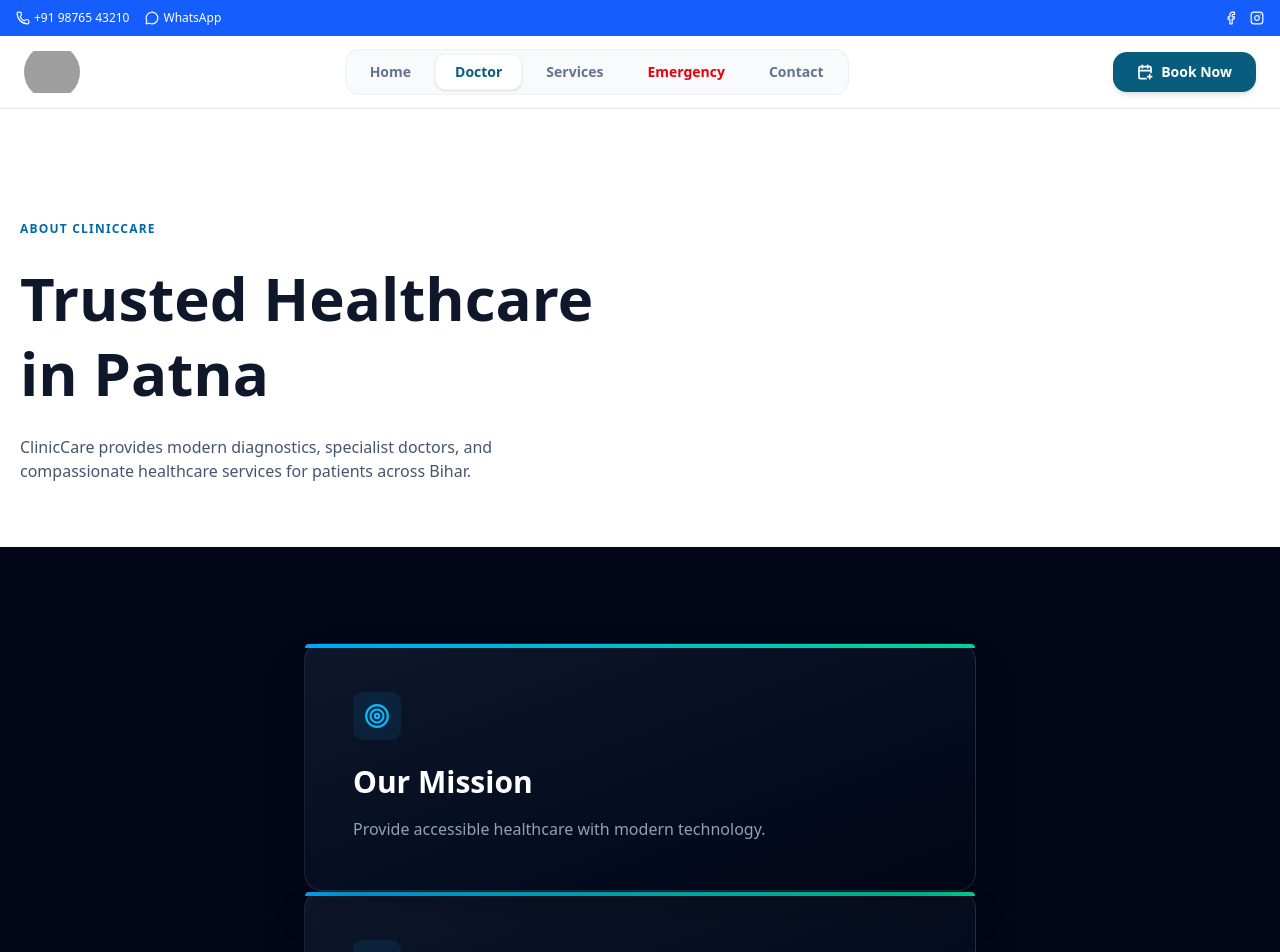
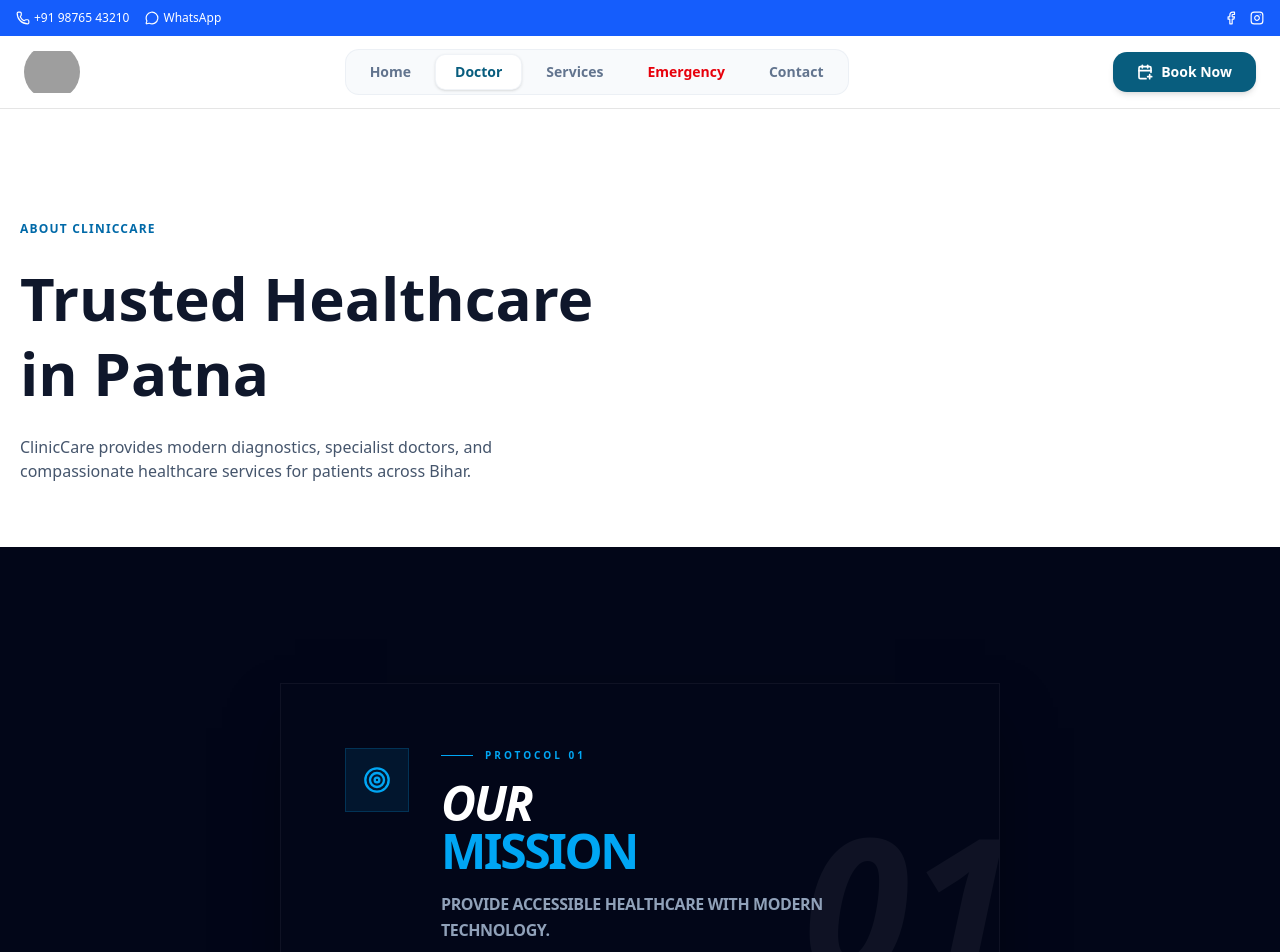
Before and after one commit to md-faizanahmad/clinic-web-app, a Next.js app: page /doctor in a window 1280 px wide. Shown: the top 952 px of the page. Built offline with nearby package versions, Linux system fonts and the light colour scheme; grey boxes are pictures that could not be loaded.

Commit message:
updated and refactor doctors page

```diff
--- a/src/components/about/PillarStack.tsx
+++ b/src/components/about/PillarStack.tsx
@@ -31,14 +31,12 @@ export default function PillarStack({ pillars }: Props) {
   useEffect(() => {
     const cards =
       containerRef.current?.querySelectorAll<HTMLDivElement>(".pillar-card");
-
     if (!cards) return;
 
     const observer = new IntersectionObserver(
       (entries) => {
         entries.forEach((entry) => {
           const index = Number(entry.target.getAttribute("data-index"));
-
           if (entry.isIntersecting) {
             setVisibleCards((prev) =>
               prev.includes(index) ? prev : [...prev, index],
@@ -46,16 +44,18 @@ export default function PillarStack({ pillars }: Props) {
           }
         });
       },
-      { threshold: 0.2 },
+      { threshold: 0.25 },
     );
 
     cards.forEach((card) => observer.observe(card));
-
     return () => observer.disconnect();
   }, []);
 
   return (
-    <div ref={containerRef} className="space-y-20 md:space-y-0 md:h-[220vh]">
+    <div
+      ref={containerRef}
+      className="space-y-12 md:space-y-0 md:h-[240vh] py-10"
+    >
       {pillars.map((item, index) => {
         const Icon = iconMap[item.icon];
         const isVisible = visibleCards.includes(index);
@@ -67,45 +67,52 @@ export default function PillarStack({ pillars }: Props) {
             style={{ zIndex: pillars.length - index }}
             className={`
               pillar-card
-          md:sticky md:top-24
-          transition-all duration-700
-          ${isVisible ? "opacity-100 translate-y-0" : "opacity-0 translate-y-16"}
+              md:sticky md:top-32
+              transition-all duration-1000 ease-[cubic-bezier(0.22,1,0.36,1)]
+              ${isVisible ? "opacity-100 translate-y-0" : "opacity-0 translate-y-24"}
             `}
           >
-            <div
-              className="
-          relative
-          bg-gradient-to-br from-slate-900 to-slate-950
-          border border-white/10
-          rounded-2xl
-          p-8 md:p-12
-          shadow-2xl
-          backdrop-blur
-          max-w-2xl
-          mx-auto
-        "
-            >
-              {/* Accent line */}
+            <div className="relative max-w-3xl mx-auto px-6">
+              {/* Main Card: Sharp, Industrial Medical Design */}
+              <div className="bg-slate-950 border border-white/5 shadow-[0_30px_60px_-15px_rgba(0,0,0,0.5)] p-8 md:p-16 relative overflow-hidden">
+                {/* 1. Subtle Background Index Number */}
+                <span className="absolute -right-4 -bottom-10 text-[12rem] font-black text-white/5 pointer-events-none select-none italic">
+                  0{index + 1}
+                </span>
 
-              <div className="absolute top-0 left-0 h-1 w-full bg-gradient-to-r from-sky-500 to-emerald-400 rounded-t-2xl" />
-
-              {/* Icon */}
-
-              <div className="w-12 h-12 rounded-lg bg-sky-500/10 flex items-center justify-center mb-6">
-                <Icon size={26} className="text-sky-400" />
+                <div className="relative z-10 flex flex-col md:flex-row gap-8 md:items-start">
+                  {/* 2. Professional Icon Wrapper */}
+                  <div className="flex-shrink-0">
+                    <div className="w-16 h-16 bg-sky-500/10 flex items-center justify-center border border-sky-500/20">
+                      <Icon size={28} className="text-sky-500" />
+                    </div>
                   </div>
 
-              {/* Title */}
+                  {/* 3. Narrative Content */}
+                  <div className="space-y-4">
+                    <div className="flex items-center gap-3">
+                      <div className="h-px w-8 bg-sky-500" />
+                      <span className="text-sky-500 text-[10px] font-black uppercase tracking-[0.3em]">
+                        Protocol 0{index + 1}
+                      </span>
+                    </div>
 
-              <h3 className="text-2xl md:text-3xl font-semibold text-white mb-4">
-                {item.title}
+                    <h3 className="text-4xl md:text-5xl font-black text-white leading-none tracking-tighter uppercase italic">
+                      {item.title.split(" ")[0]} <br />
+                      <span className="text-sky-500 not-italic">
+                        {item.title.split(" ").slice(1).join(" ")}
+                      </span>
                     </h3>
 
-              {/* Description */}
-
-              <p className="text-slate-400 leading-relaxed text-sm md:text-base max-w-md">
+                    <p className="text-slate-400 text-sm md:text-base font-bold uppercase leading-relaxed tracking-tight max-w-md">
                       {item.desc}
                     </p>
+                  </div>
+                </div>
+
+                {/* 4. Bottom Accent Bar */}
+                <div className="absolute bottom-0 left-0 h-1 w-full bg-linear-to-r from-sky-600 via-sky-400 to-transparent" />
+              </div>
             </div>
           </div>
         );
```
Lines whose indentation alone changed are shown as unchanged.
